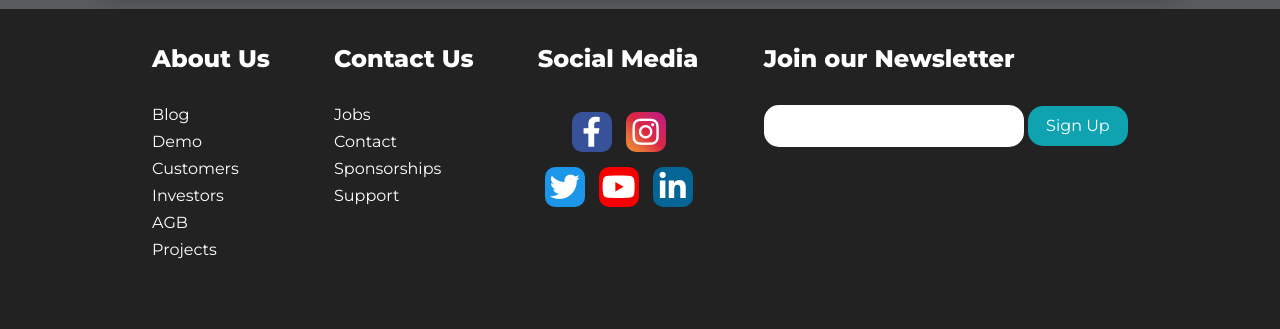
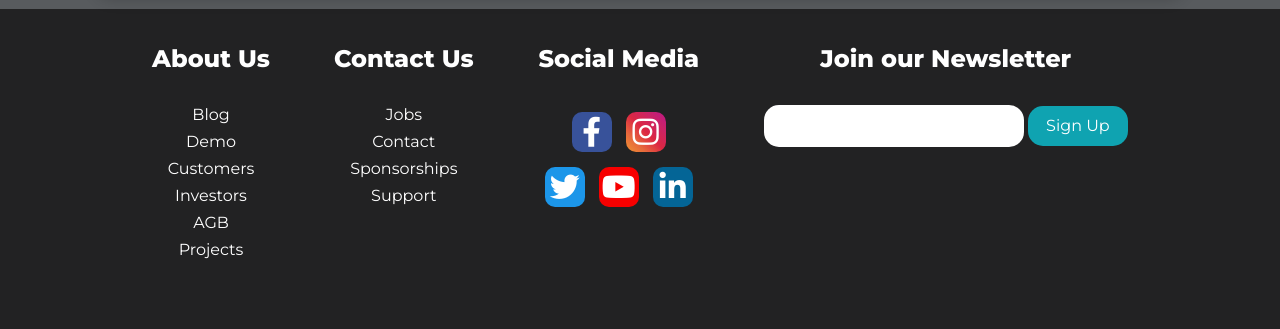
Before and after one commit to Lillystahl/Autovermietung, a PHP site: page /homeWebsite.html in a window 1280 px wide; the page is wider, and only the part inside the window is pictured. Shown: the part 2237-2566 px from the top of that part. Run offline with PHP 8.4, Linux system fonts and the light colour scheme; some libraries are stand-ins or nearby versions.

Commit message:
update homeStyle

```diff
--- a/homeStyle.css
+++ b/homeStyle.css
@@ -636,6 +636,7 @@ input[type="date"] {
 .footer-container{
     background-color: #222223;
     padding-bottom: 2rem 0 4rem 0;
+    text-align: center;
 }
 
 .footer{
@@ -654,6 +655,7 @@ input[type="date"] {
     display: flex;
     flex-direction: column;
     margin-right: 4rem;
+    align-items: center;
 }
 
 .footer-heading h2{
```
